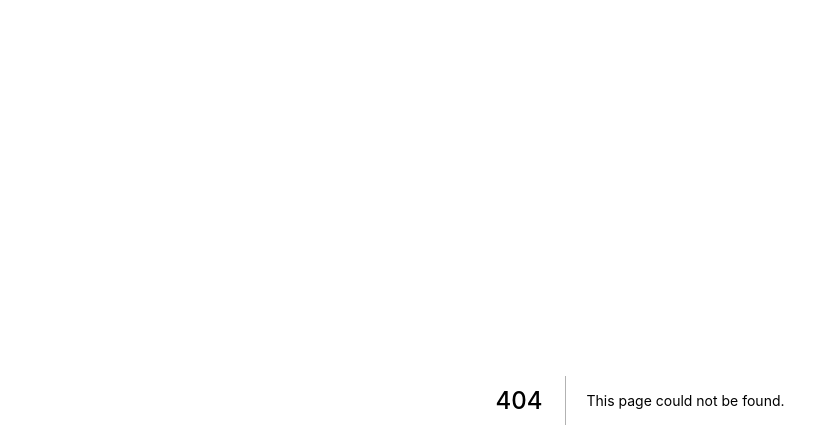
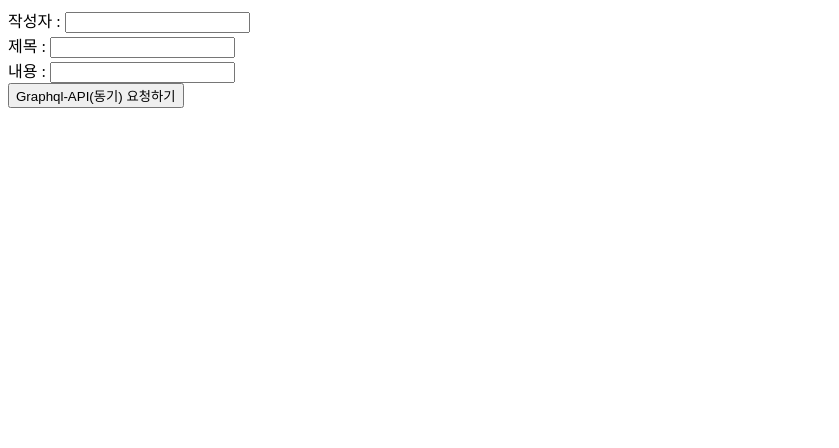
Before and after one commit to yiseo0/codecamp-frontend, a Next.js app in the folder class/: page /06-01-container-presenter in a window 1280 px wide. Before the commit this address had no page. Shown: the top 448 px of the page, without its empty margins (0-839 px from the left). Built offline with nearby package versions, Linux system fonts and the light colour scheme.

Commit message:
feat : 실무용 폴더구조로 리팩토링

```diff
--- /dev/null
+++ b/class/pages/06-01-container-presenter/index.js
@@ -0,0 +1,5 @@
+import BoardWrite from "@/src/components/units/board/write/BoardWrite.container";
+
+export default function GraphqlMutaionPage() {
+  return <BoardWrite />;
+}
--- /dev/null
+++ b/class/src/components/units/board/write/BoardWrite.container.js
@@ -0,0 +1,36 @@
+import BoardWriteUI from "./BoardWrite.presenter";
+import { useMutation } from "@apollo/client";
+import { useState } from "react";
+import { CREATE_BOARD } from "./BoardWrite.query";
+
+export default function BoardWrite() {
+  const [data, setData] = useState({
+    writer: "",
+    title: "",
+    contents: "",
+  });
+  const [createBoard] = useMutation(CREATE_BOARD);
+
+  const onClickSubmit = async () => {
+    const result = await createBoard({
+      variables: {
+        // variables은 $와 같아서 안의 변수는 $ 생략
+        writer: data.writer,
+        title: data.title,
+        contents: data.contents,
+      },
+    });
+    console.log(result);
+    alert(result.data.createBoard.message);
+  };
+
+  const onChange = (e) => {
+    const { name, value } = e.target;
+    setData({
+      ...data,
+      [name]: value,
+    });
+  };
+
+  return <BoardWriteUI onChange={onChange} onClickSubmit={onClickSubmit} />;
+}
--- /dev/null
+++ b/class/src/components/units/board/write/BoardWrite.presenter.js
@@ -0,0 +1,13 @@
+export default function BoardWriteUI({ onChange, onClickSubmit }) {
+  return (
+    <>
+      작성자 : <input type="text" name="writer" onChange={onChange} />
+      <br />
+      제목 : <input type="text" name="title" onChange={onChange} />
+      <br />
+      내용 : <input type="text" name="contents" onChange={onChange} />
+      <br />
+      <button onClick={onClickSubmit}>Graphql-API(동기) 요청하기</button>
+    </>
+  );
+}
--- /dev/null
+++ b/class/src/components/units/board/write/BoardWrite.query.js
@@ -0,0 +1,17 @@
+import { gql } from "@apollo/client";
+
+export const CREATE_BOARD = gql`
+  mutation createBoard($writer: String, $title: String, $contents: String) {
+    # 변수 타입 지정
+    createBoard(
+      # 실제 전달할 변수
+      writer: $writer
+      title: $title
+      contents: $contents
+    ) {
+      _id
+      number
+      message
+    }
+  }
+`;
```
